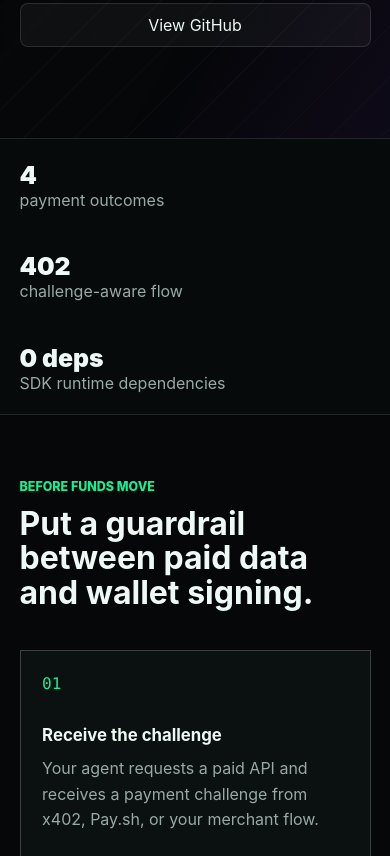
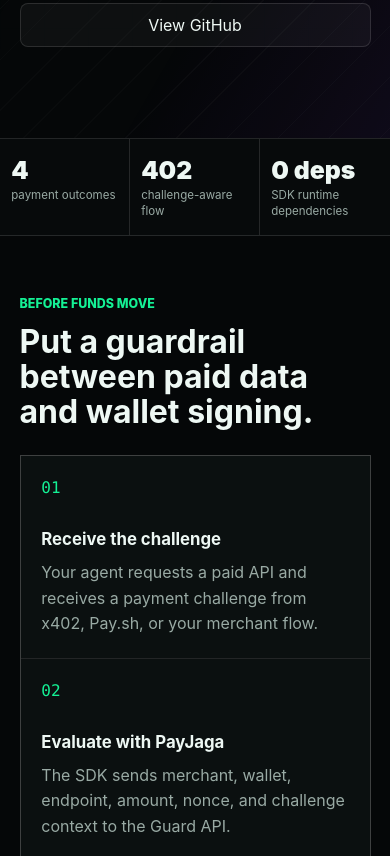
Before and after one commit to ashokkumar27/payjaga-sdk, a website: page docs/index.html in a window 390 px wide. Shown: the part 588-1444 px from the top of the page. Drawn offline with Linux system fonts and the light colour scheme.

Commit message:
Polish landing page responsive UI

```diff
--- a/docs/styles.css
+++ b/docs/styles.css
@@ -214,3 +214,75 @@ h1 {
     font-size: clamp(2.15rem, 9vw, 2.9rem);
   }
 }
+
+/* Whole-page density and responsive readability pass. */
+.section {
+  padding: clamp(3.75rem, 7vw, 5.5rem) 5vw;
+}
+
+.section-heading {
+  max-width: 920px;
+  margin-bottom: 2rem;
+}
+
+.section-heading h2 {
+  font-size: clamp(1.9rem, 3.4vw, 3rem);
+  line-height: 1.1;
+}
+
+.flow-grid article {
+  min-height: 210px;
+}
+
+.use-case-grid article {
+  min-height: 190px;
+}
+
+#decision-output {
+  overflow-x: hidden;
+}
+
+#decision-output code {
+  white-space: pre-wrap;
+  overflow-wrap: anywhere;
+}
+
+@media (max-width: 760px) {
+  .signal-band {
+    grid-template-columns: repeat(3, minmax(0, 1fr));
+  }
+
+  .signal-item {
+    padding: 1rem 0.7rem;
+    border-right: 1px solid var(--line);
+  }
+
+  .signal-item:last-child {
+    border-right: 0;
+  }
+
+  .signal-value {
+    font-size: 1.55rem;
+  }
+
+  .signal-label {
+    display: block;
+    margin-top: 0.2rem;
+    font-size: 0.72rem;
+    line-height: 1.35;
+  }
+
+  .flow-grid article,
+  .use-case-grid article {
+    min-height: auto;
+    padding: 1.3rem;
+  }
+
+  .section-heading {
+    margin-bottom: 1.6rem;
+  }
+
+  .section-heading h2 {
+    font-size: 2rem;
+  }
+}
```
